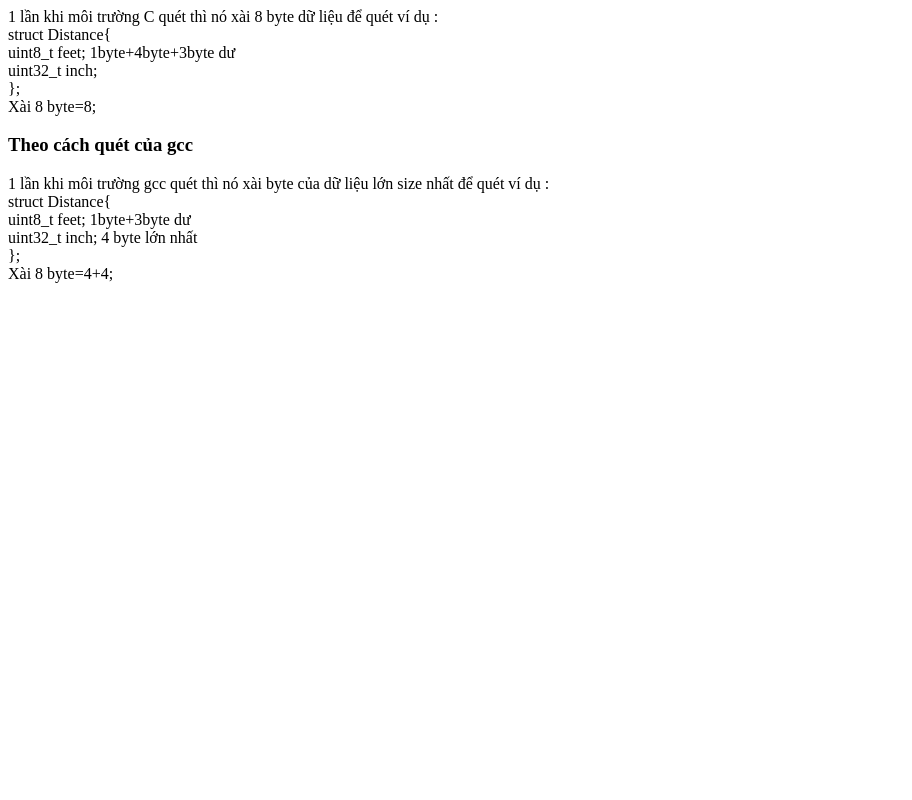
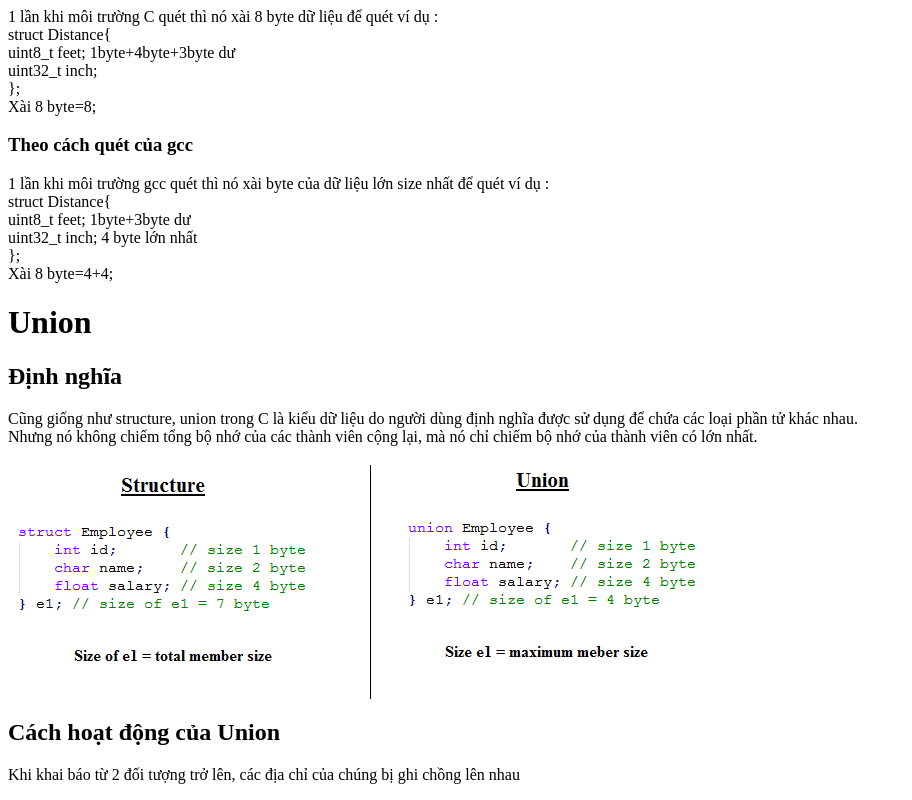
Before and after one commit to tuanhoc8/Embedded_InterviewT8, a plain HTML site: page StructUnion/StructUnion.html in a window 1280 px wide. Shown: the part 973-1773 px from the top of the page, without its empty margins (0-912 px from the left). Before the commit the page ends 1272 px from the top, so only its background shows below. Drawn offline with Linux system fonts and the light colour scheme.

Commit message:
Update StructUnion.html

```diff
--- a/StructUnion/StructUnion.html
+++ b/StructUnion/StructUnion.html
@@ -78,5 +78,18 @@
                     };<br>
                     Xài 8 byte=4+4;
                 </p>
+                <h1>Union</h1>
+                <h2>Định nghĩa</h2>
+                <p>
+                    Cũng giống như structure, union trong C là kiểu dữ liệu do người dùng định nghĩa được sử dụng để chứa các loại phần tử khác nhau.<br>
+
+                    Nhưng nó không chiếm tổng bộ nhớ của các thành viên cộng lại, mà nó chỉ chiếm bộ nhớ của thành viên có lớn nhất.
+
+                </p>
+                <img src="../images/Struct&Union/Different.jpg">
+                <h2>Cách hoạt động của Union</h2>
+                <p>
+                    Khi khai báo từ 2 đối tượng trở lên, các địa chỉ của chúng bị ghi chồng lên nhau
+                </p>
             </body>
     </html>
```
